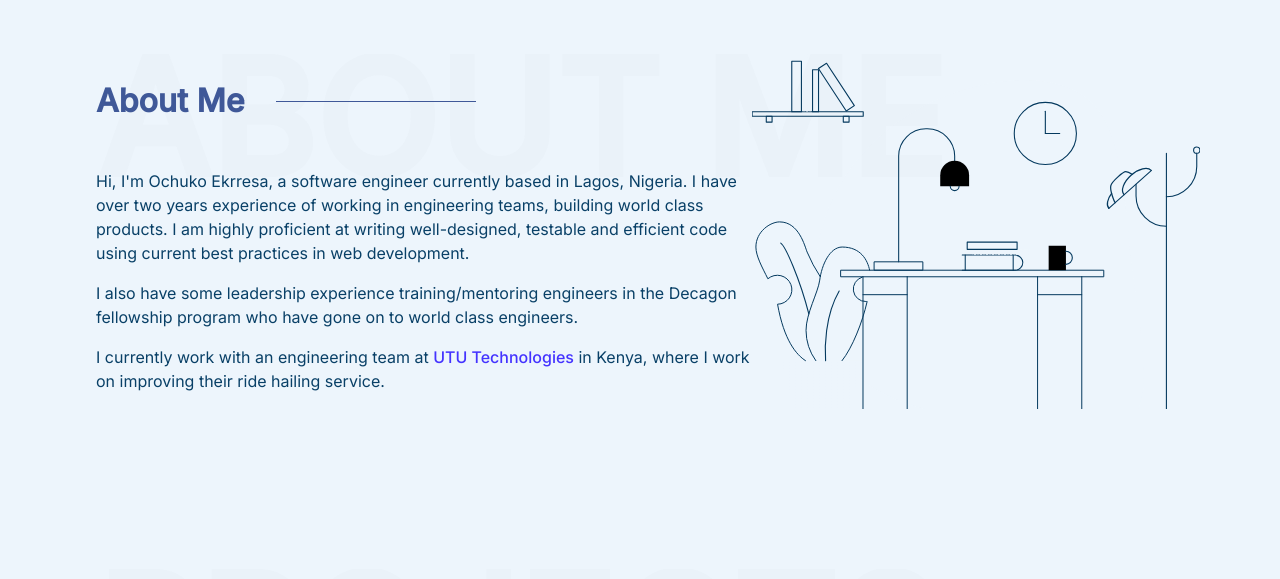
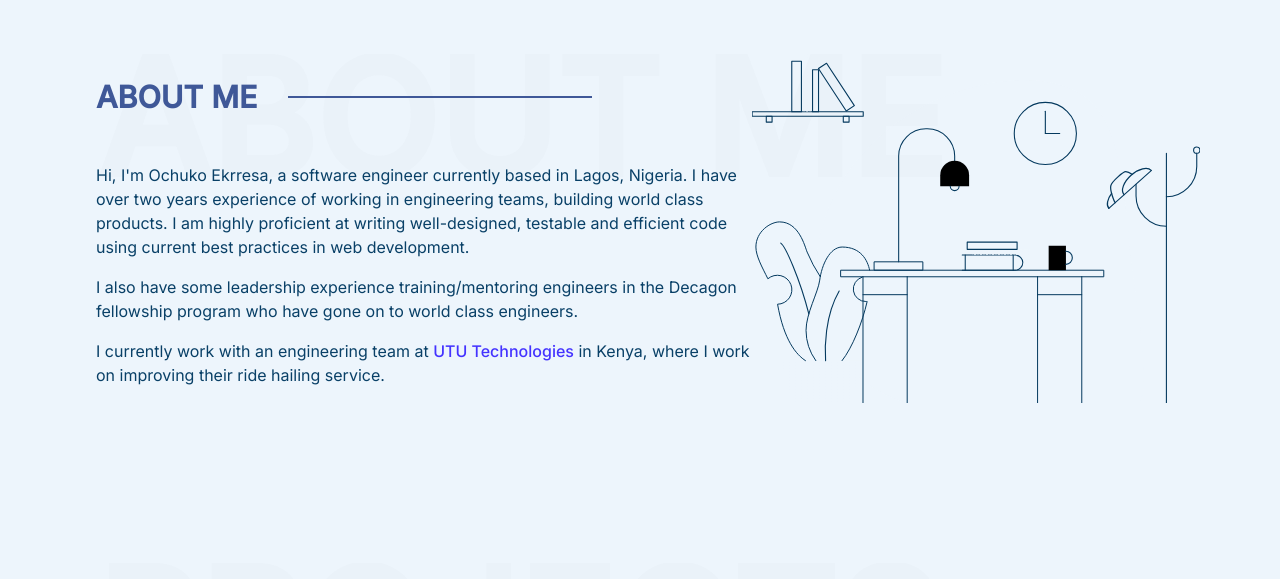
Before and after one commit to chuck-huey/chukky-portfolio, a Next.js app: page / in a window 1280 px wide. Shown: the part 906-1485 px from the top of the page. Built offline with nearby package versions, Linux system fonts and the light colour scheme.

Commit message:
color adjustments

```diff
--- a/components/Project/index.tsx
+++ b/components/Project/index.tsx
@@ -85,7 +85,7 @@ const StyledProject = styled.section<{ alignment: string }>`
 		h2 {
 			font-size: 1.3rem;
 			margin-top: 0;
-			color: #04395e;
+			color: #3f5898e6;
 		}
 
 		.skills {
--- a/pages/index.tsx
+++ b/pages/index.tsx
@@ -255,18 +255,19 @@ const Section = styled.section`
 	}
 
 	.section__header {
-		font-size: 2rem;
+		font-size: 1.9rem;
 		color: #3f5898;
+		display: flex;
+		align-items: center;
+		text-transform: uppercase;
 
 		::after {
 			content: '';
-			display: block;
-			height: 1px;
-			width: 200px;
+			border: 1px solid;
+			width: 10em;
 			background-color: #3f5898;
 			position: relative;
-			top: -19px;
-			margin-left: 180px;
+			margin-left: 1em;
 		}
 	}
 
```
